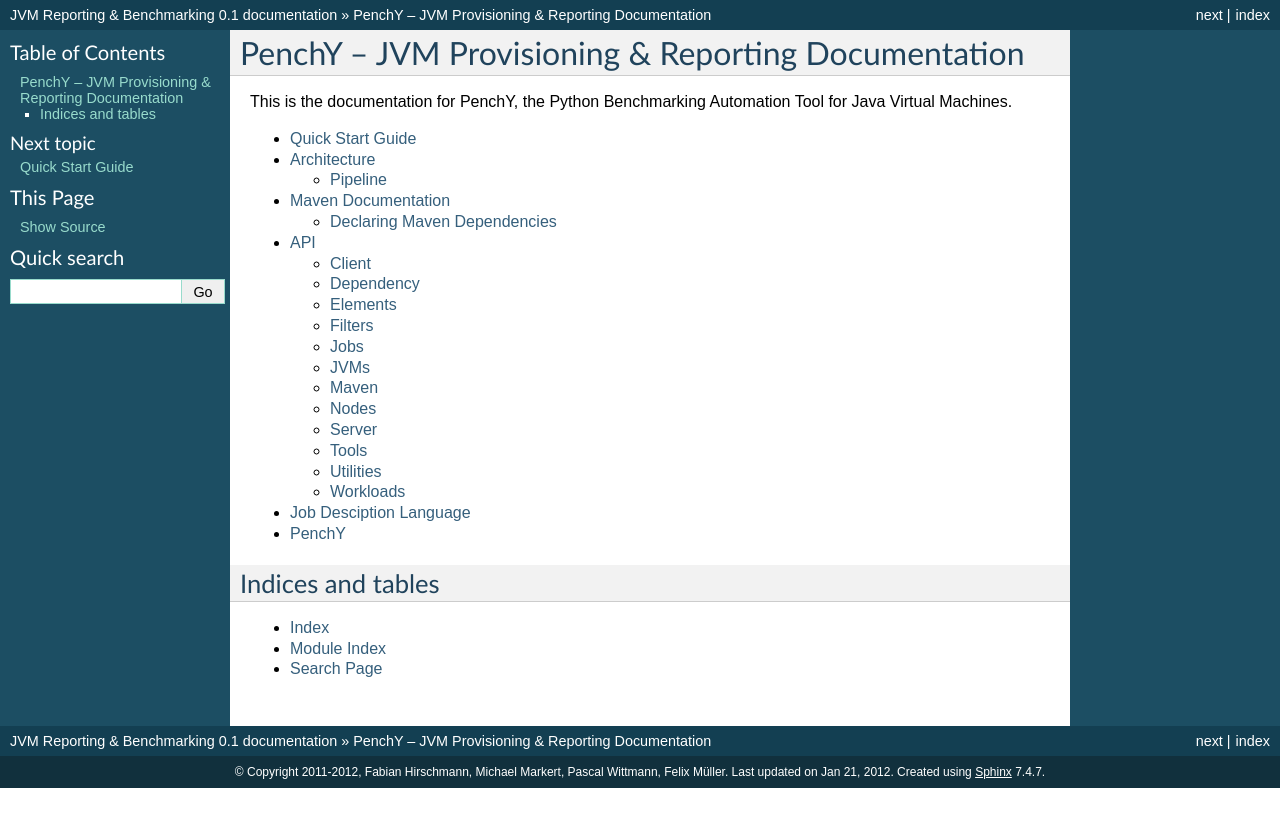
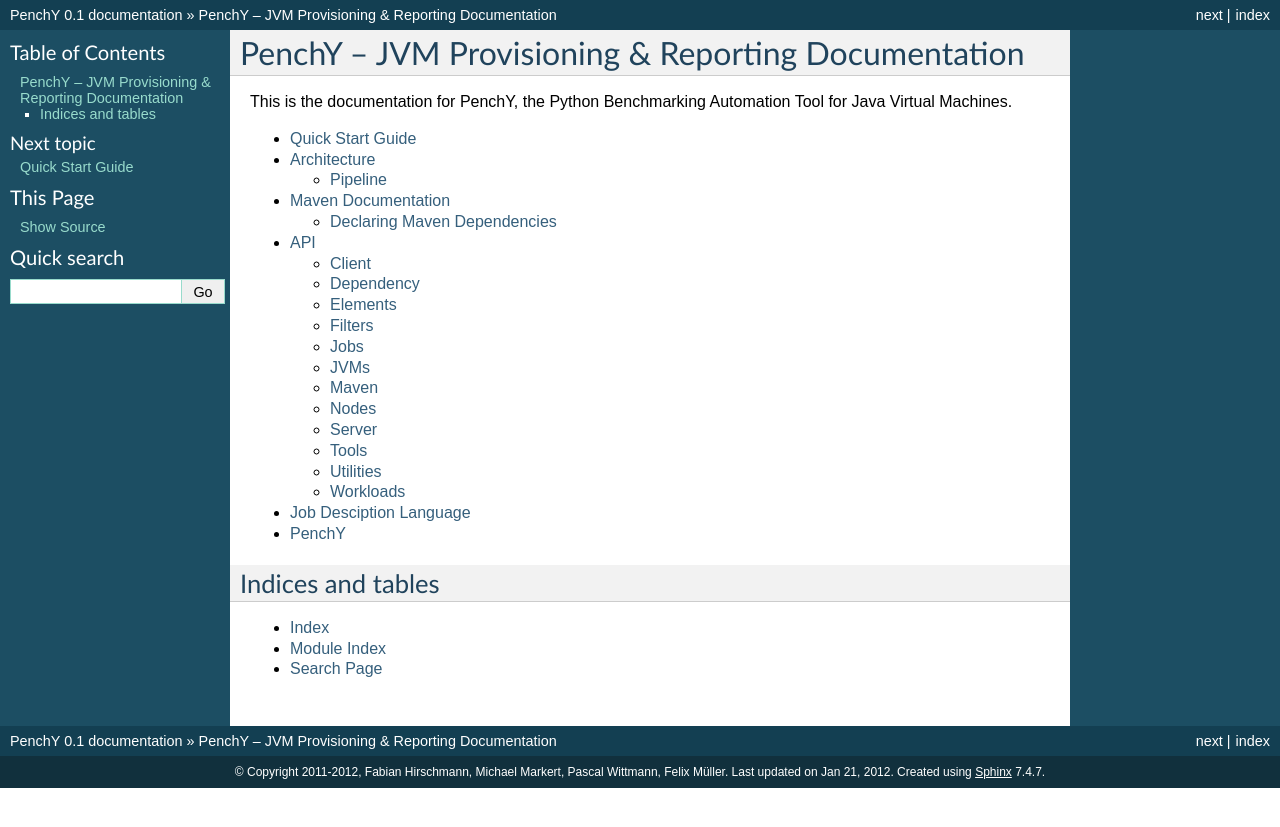
Before and after one commit to fhirschmann/penchy, a Sphinx documentation site: the page built from docs/index.rst, in a window 1280 px wide. Shown: the top 827 px of the page. Built offline with Sphinx 7.4.7, drawn with Linux system fonts in a browser that asks for light colours; formulas are drawn with MathJax 3.

Commit message:
doc: Correctly project also ...
Signed-off-by: Michael Markert <markert.michael@googlemail.com>

```diff
--- a/docs/conf.py
+++ b/docs/conf.py
@@ -41,7 +41,7 @@
 master_doc = 'index'
 
 # General information about the project.
-project = u'JVM Reporting & Benchmarking'
+project = u'PenchY'
 copyright = u'2011-2012, Fabian Hirschmann, Michael Markert, Pascal Wittmann, Felix Müller'
 
 # The version info for the project you're documenting, acts as replacement for
```
